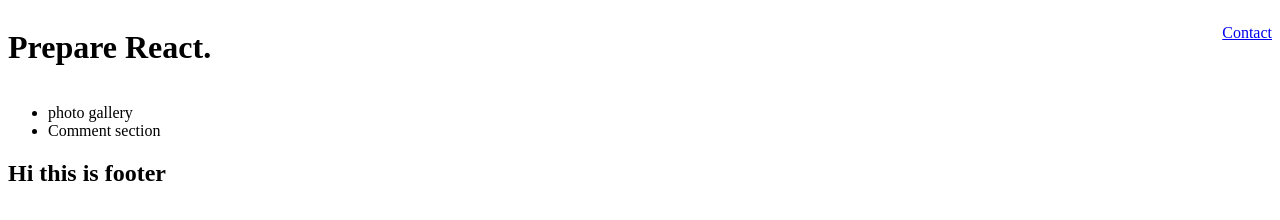
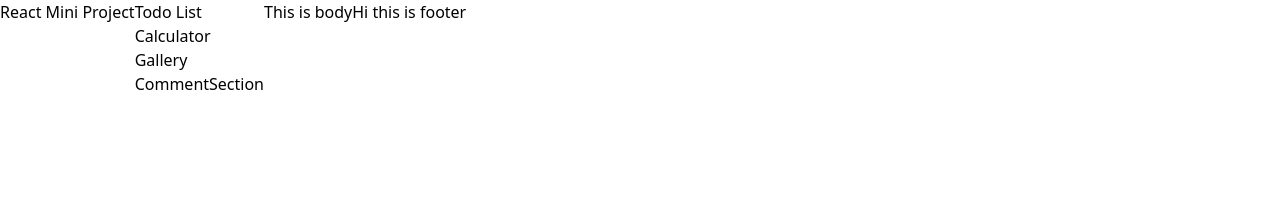
Before and after one commit to abhay-aka/React-Project, a React app: page / in a window 1280 px wide. Built offline with nearby package versions, Linux system fonts and the light colour scheme.

Commit message:
re configuring applayout and adding tailwind

```diff
--- a/app.js
+++ b/app.js
@@ -2,28 +2,56 @@ import React from "react";
 import ReactDOM from "react-dom/client"
 import Body from "./src/Components/Body"
 import Footer from "./src/Components/Footer";
-import Title from "./src/Components/Title";
 import Contacts from "./src/Components/Contact"
-import { createBrowserRouter, RouterProvider } from "react-router-dom";
+import PhotoGallery from "./src/Components/PhotoGallery"
+import CommentSection from "./src/Components/CommentSection";
+import Calculator from "./src/Components/Calculator";
+import TodoList from "./src/Components/TodoList";
+import Navbar from "./src/Components/Navbar";
+import { createBrowserRouter, RouterProvider, Outlet } from "react-router-dom";
+
 
 const AppLayout = () => {
     return (
-        <>
-            <Title />
-            <Body />
-            <Footer />
-        </>
+    <div className="min-h-screen flex flex-col">
+        <Navbar />
+        <main>
+          <Outlet />
+        </main>
+        <Footer />
+    </div>
     );
 }
 const appRouter = createBrowserRouter([
     {
-        path: "/",
-        element: <AppLayout />
-    },
-    {
-        path: "/contacts",
-        element: <Contacts />
+      path: "/",
+      element: <AppLayout />,
+      children: [
+        {
+            path: "/",
+            element: <Body />
+        },
+        {
+          path: "gallery",
+          element: <PhotoGallery />
+        },
+        {
+          path: "calc",
+          element: <Calculator />
+        },
+        {
+          path: "todo",
+          element: <TodoList />
+        },
+        {
+          path: "comments",
+          element: <CommentSection />
+        }
+
+
+      ]
     }
-])
+  ]);
+
 const root = ReactDOM.createRoot(document.getElementById('root'));
 root.render(<RouterProvider router={appRouter}/>);
--- a/index.css
+++ b/index.css
@@ -1,3 +1,3 @@
-#main_div {
-    color: red
-}
+@tailwind base;
+@tailwind components;
+@tailwind utilities;
--- a/package.json
+++ b/package.json
@@ -17,7 +17,8 @@
     "@babel/core": "^7.25.2",
     "babel-plugin-transform-remove-console": "^6.9.4",
     "parcel": "^2.12.0",
-    "process": "^0.11.10"
+    "process": "^0.11.10",
+    "tailwindcss": "^3.4.14"
   },
   "dependencies": {
     "browserlist": "^1.0.1",
--- a/src/Components/Body.js
+++ b/src/Components/Body.js
@@ -1,7 +1,7 @@
 import ProjectLists from "./ProjectList"
 const Body = () => {
     return (
-        <ProjectLists />
+        <h1>This is body</h1>
     )
 }
 export default Body;
--- /dev/null
+++ b/src/Components/Calculator.js
@@ -0,0 +1,6 @@
+const Calculator = () => {
+    return (
+        <h1>Calculator</h1>
+    )
+}
+export default Calculator;
--- /dev/null
+++ b/src/Components/CommentSection.js
@@ -0,0 +1,6 @@
+const CommentSection = () => {
+    return (
+        <h1>CommentSection</h1>
+    )
+}
+export default CommentSection;
--- /dev/null
+++ b/src/Components/Navbar.js
@@ -0,0 +1,20 @@
+import { Link } from "react-router-dom";
+
+
+const Navbar = () => {
+  return (
+    <div className="flex justify-between b">
+        <div className="">React Mini Project</div>
+        <div>
+            <ul>
+                <li><Link to={"/todo"}>Todo List</Link></li>
+                <li><Link to={"/calc"}>Calculator</Link></li>
+                <li><Link to={"/gallery"}>Gallery</Link></li>
+                <li><Link to={"/comments"}>CommentSection</Link></li>
+
+            </ul>
+        </div>
+    </div>
+  );
+};
+export default Navbar;
--- /dev/null
+++ b/src/Components/PhotoGallery.js
@@ -0,0 +1,6 @@
+const PhotoGallery = () => {
+    return (
+        <h1>PhotoGallery</h1>
+    )
+}
+export default PhotoGallery
--- a/src/Components/Title.js
+++ /dev/null
@@ -1,18 +0,0 @@
-import { Link } from "react-router-dom";
-
-const Title = () => {
-    return (
-        <>
-            <div style={{ display: "flex", justifyContent: "space-between" }}>
-                <h1 id="app-title" key="app-title">
-                    Prepare React.
-                </h1>
-                <ul>
-                    <li style={{ listStyleType: "none", padding: 0 }}><Link to="/contacts">Contact</Link></li>
-                </ul>
-            </div>
-        </>
-    );
-}
-
-export default Title;
--- /dev/null
+++ b/src/Components/TodoList.js
@@ -0,0 +1,6 @@
+const TodoList = () => {
+    return (
+        <h1>TodoList</h1>
+    )
+}
+export default TodoList;
--- /dev/null
+++ b/tailwind.config.js
@@ -0,0 +1,10 @@
+/** @type {import('tailwindcss').Config} */
+module.exports = {
+  content: [
+    "./src/**/*.{js,jsx,ts,tsx}"
+  ],
+  theme: {
+    extend: {},
+  },
+  plugins: [],
+}
```
Also changed, not shown: 5 other files.
